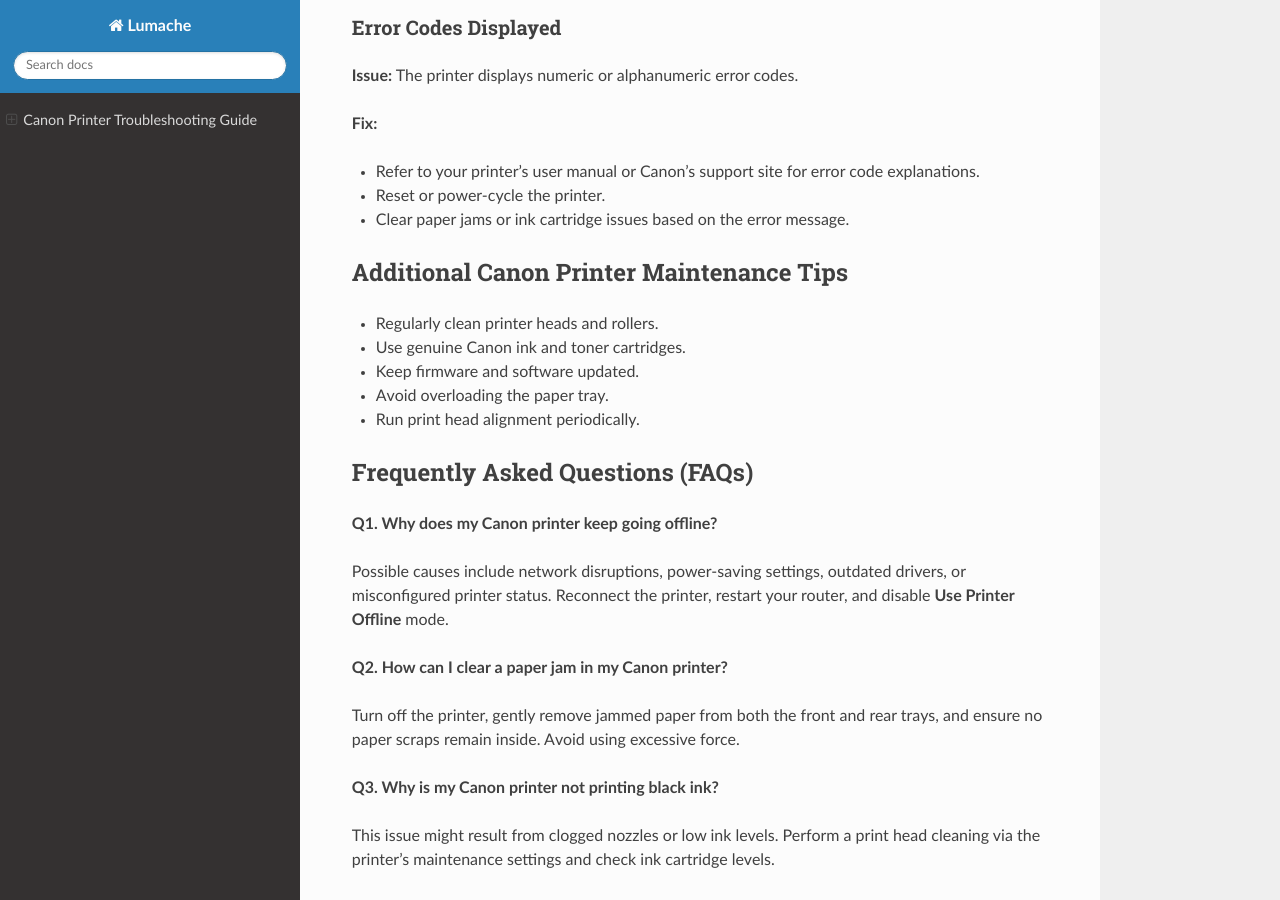
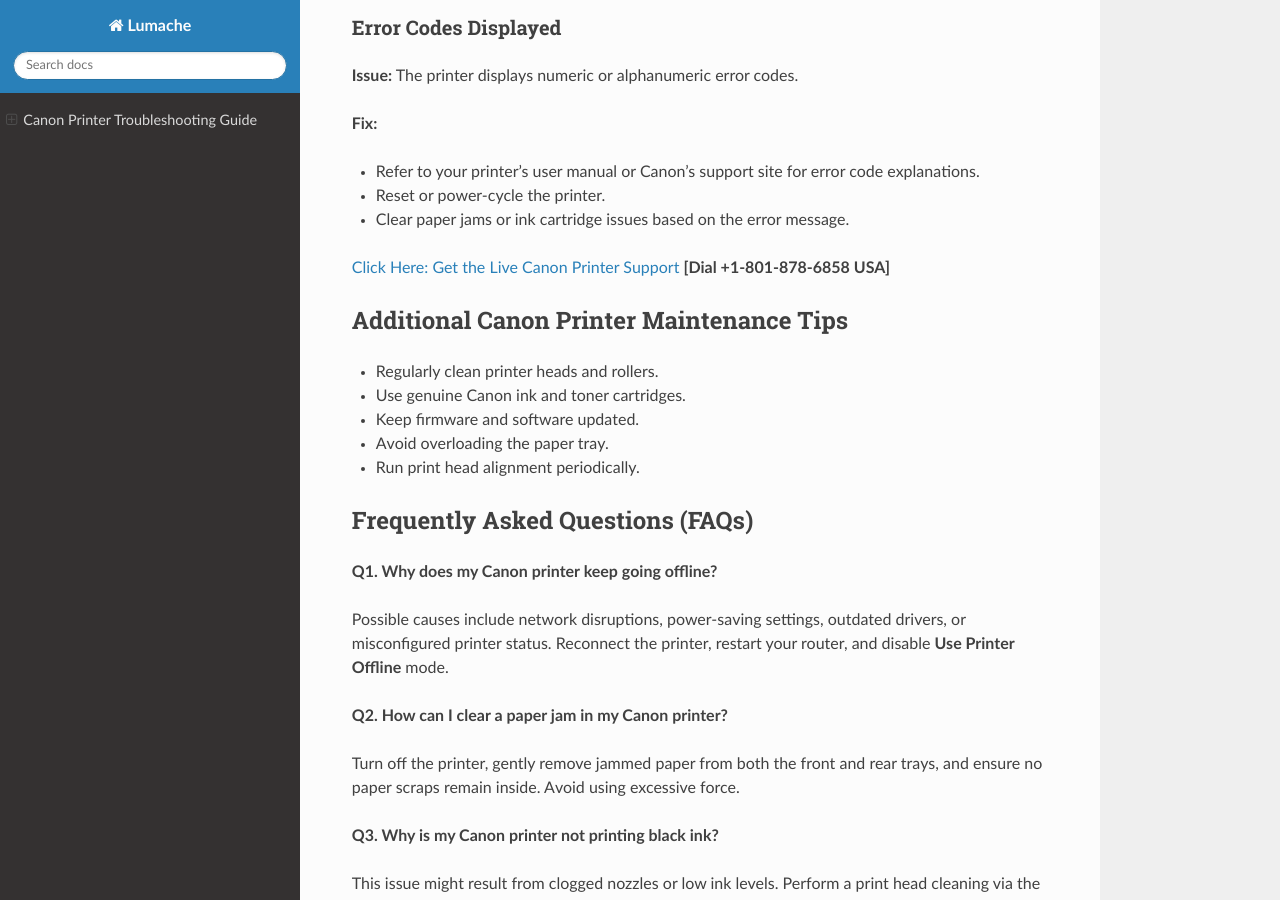
Before and after one commit to trickjack/canon-printer-troubleshooting, a Sphinx documentation site: the page built from docs/source/index.rst, in a window 1280 px wide and 900 px high, scrolled down 2744 px. Built offline with Sphinx 7.4.7 and the Read the Docs theme 3.1.0, drawn with Linux system fonts in a browser that asks for light colours.

Commit message:
Update index.rst

```diff
--- a/docs/source/index.rst
+++ b/docs/source/index.rst
@@ -122,6 +122,8 @@ Error Codes Displayed
 - Reset or power-cycle the printer.
 - Clear paper jams or ink cartridge issues based on the error message.
 
+`Click Here: Get the Live Canon Printer Support <https://jivo.chat/KlZSRejpBm>`_  **[Dial +1-801-878-6858 USA]**
+
 Additional Canon Printer Maintenance Tips
 -----------------------------------------
 
```
